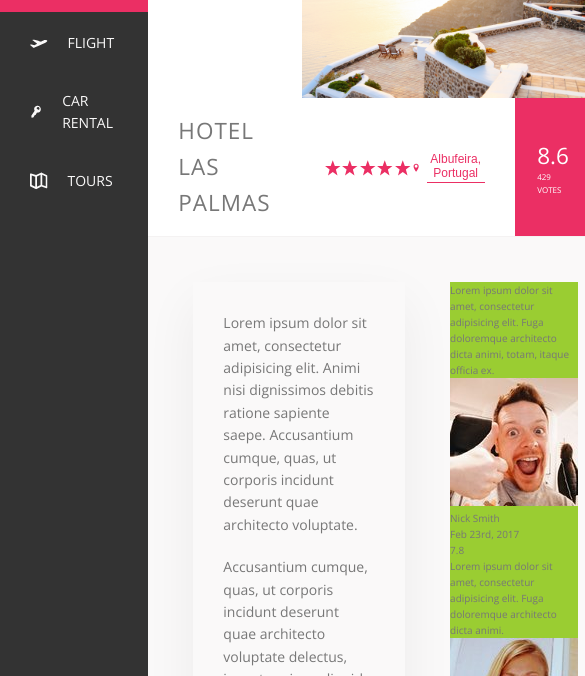
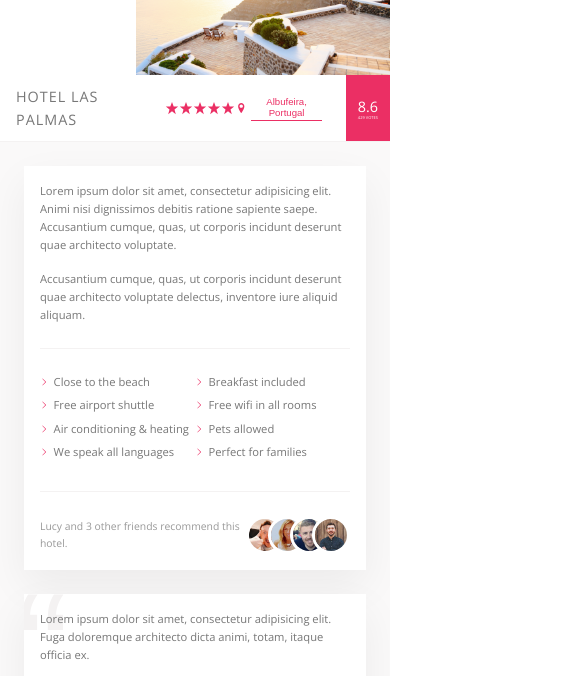
Before and after one commit to SebastianLF/trillo, a website: page index.html in a window 390 px wide. Shown: the part 225-901 px from the top of the page, 585 px wide, since content can reach past the window. Drawn offline with nearby package versions, Linux system fonts and the light colour scheme.

Commit message:
handle public css

```diff
--- a/css/style.css
+++ b/css/style.css
@@ -26,6 +26,9 @@
 html {
   box-sizing: border-box;
   font-size: 62.5%; }
+  @media only screen and (max-width: 68.75em) {
+    html {
+      font-size: 50%; } }
 
 body {
   font-family: 'Open Sans', sans-serif;
@@ -43,6 +46,11 @@
   background: var(--color-grey-light-2);
   box-shadow: var(--shadow-dark);
   min-height: 50rem; }
+  @media only screen and (max-width: 75em) {
+    .container {
+      margin: 0;
+      max-width: 100%;
+      width: 100%; } }
 
 .header {
   font-size: 1.4rem;
@@ -52,9 +60,17 @@
   display: flex;
   justify-content: space-between;
   align-items: center; }
+  @media only screen and (max-width: 31.25em) {
+    .header {
+      flex-wrap: wrap;
+      align-content: space-around;
+      height: 11rem; } }
 
 .content {
   display: flex; }
+  @media only screen and (max-width: 56.25em) {
+    .content {
+      flex-direction: column; } }
 
 .sidebar {
   background-color: var(--color-grey-dark-1);
@@ -68,20 +84,34 @@
   flex: 1; }
 
 .detail {
+  font-size: 1.4rem;
   display: flex;
   padding: 4.5rem;
   background-color: var(--color-grey-light-1);
   border-bottom: var(--line); }
+  @media only screen and (max-width: 56.25em) {
+    .detail {
+      padding: 3rem; } }
+  @media only screen and (max-width: 37.5em) {
+    .detail {
+      flex-direction: column; } }
 
 .description {
-  font-size: 1.4rem;
+  background-color: #fff;
   box-shadow: var(--shadow-light);
   padding: 3rem;
   flex: 0 0 60%;
   margin-right: 4.5rem; }
+  @media only screen and (max-width: 56.25em) {
+    .description {
+      padding: 2rem;
+      margin-right: 3rem; } }
+  @media only screen and (max-width: 37.5em) {
+    .description {
+      margin-right: 0;
+      margin-bottom: 3rem; } }
 
 .user-reviews {
-  background-color: yellowgreen;
   flex: 1; }
 
 .logo {
@@ -93,6 +123,11 @@
   display: flex;
   align-items: center;
   justify-content: center; }
+  @media only screen and (max-width: 31.25em) {
+    .search {
+      order: 1;
+      flex: 0 0 100%;
+      background-color: var(--color-grey-light-2); } }
   .search__input {
     font-family: inherit;
     font-size: inherit;
@@ -164,10 +199,19 @@
   font-size: 1.4rem;
   list-style: none;
   margin-top: 3.5rem; }
+  @media only screen and (max-width: 56.25em) {
+    .side-nav {
+      display: flex;
+      margin: 0; } }
   .side-nav__item {
     position: relative; }
     .side-nav__item:not(:last-child) {
       margin-bottom: .5rem; }
+    @media only screen and (max-width: 56.25em) {
+      .side-nav__item {
+        flex: 1; }
+        .side-nav__item:not(:last-child) {
+          margin-bottom: 0; } }
   .side-nav__item::before {
     content: "";
     position: absolute;
@@ -193,17 +237,34 @@
     align-items: center;
     z-index: 10;
     position: relative; }
+    @media only screen and (max-width: 56.25em) {
+      .side-nav__link:link, .side-nav__link:visited {
+        justify-content: center;
+        padding: 2rem; } }
+    @media only screen and (max-width: 37.5em) {
+      .side-nav__link:link, .side-nav__link:visited {
+        flex-direction: column;
+        padding: 1.5rem .5rem; } }
   .side-nav__icon {
     width: 1.75rem;
     height: 1.75rem;
     margin: 0 2rem 0 0;
     fill: currentColor; }
+    @media only screen and (max-width: 37.5em) {
+      .side-nav__icon {
+        margin-right: 0;
+        margin-bottom: .7rem;
+        width: 1.5rem;
+        height: 1.5rem; } }
 
 .legal {
   font-size: 1.2rem;
   color: var(--color-grey-light-4);
   text-align: center;
   padding: 2.5rem; }
+  @media only screen and (max-width: 56.25em) {
+    .legal {
+      display: none; } }
 
 .gallery {
   display: flex; }
@@ -221,6 +282,10 @@
     text-transform: uppercase;
     letter-spacing: 1px;
     padding: 1.5rem 3rem; }
+    @media only screen and (max-width: 37.5em) {
+      .overview__heading {
+        font-size: 1.8rem;
+        padding: 1.25rem 2rem; } }
   .overview__stars {
     margin-right: auto;
     display: flex; }
@@ -244,13 +309,22 @@
     justify-content: center;
     align-items: center;
     flex-direction: column; }
+    @media only screen and (max-width: 37.5em) {
+      .overview__rating {
+        padding: 0 1.5rem; } }
   .overview__rating-average {
     font-size: 2.25rem;
     font-weight: 300;
     margin-bottom: -3px; }
+    @media only screen and (max-width: 37.5em) {
+      .overview__rating-average {
+        font-size: 1.8rem; } }
   .overview__rating-count {
     font-size: .8rem;
     text-transform: uppercase; }
+    @media only screen and (max-width: 37.5em) {
+      .overview__rating-count {
+        font-size: .5rem; } }
 
 .btn-inline {
   border: none;
@@ -297,6 +371,8 @@
   align-items: center; }
   .recommend__count {
     margin: 0 auto 0 0; }
+  .recommend__friends {
+    display: flex; }
   .recommend__photo {
     box-sizing: content-box;
     height: 4rem;
@@ -304,4 +380,53 @@
     border-radius: 50%;
     border: 3px solid white; }
     .recommend__photo:not(:last-child) {
-      margin-right: -1.5rem; }
+      margin-right: -2rem; }
+
+.review {
+  background-color: #fff;
+  box-shadow: var(--shadow-light);
+  padding: 3rem;
+  margin-bottom: 3.5rem;
+  position: relative;
+  overflow: hidden; }
+  @media only screen and (max-width: 56.25em) {
+    .review {
+      padding: 2rem; } }
+  @media only screen and (max-width: 37.5em) {
+    .review {
+      margin-right: 0; } }
+  .review__text {
+    margin: 0 0 2rem 0;
+    z-index: 10;
+    position: relative; }
+  .review__user {
+    display: flex;
+    align-items: center; }
+  .review__photo {
+    height: 4.5rem;
+    width: 4.5rem;
+    border-radius: 50%;
+    margin: 0 1.5rem 0 0; }
+  .review__user-box {
+    margin: 0 auto 0 0; }
+  .review__user-name {
+    font-size: 1.1rem;
+    text-transform: uppercase;
+    font-weight: 600;
+    margin: 0 0 .4rem 0; }
+  .review__user-date {
+    font-size: 1rem;
+    color: var(--color-grey-dark-3); }
+  .review__rating {
+    color: var(--color-primary);
+    font-size: 2.2rem;
+    font-weight: 300; }
+  .review::before {
+    content: "\201C";
+    position: absolute;
+    top: -3.05rem;
+    left: -1rem;
+    line-height: 1;
+    font-size: 20rem;
+    color: var(--color-grey-light-2);
+    font-family: sans-serif; }
```
